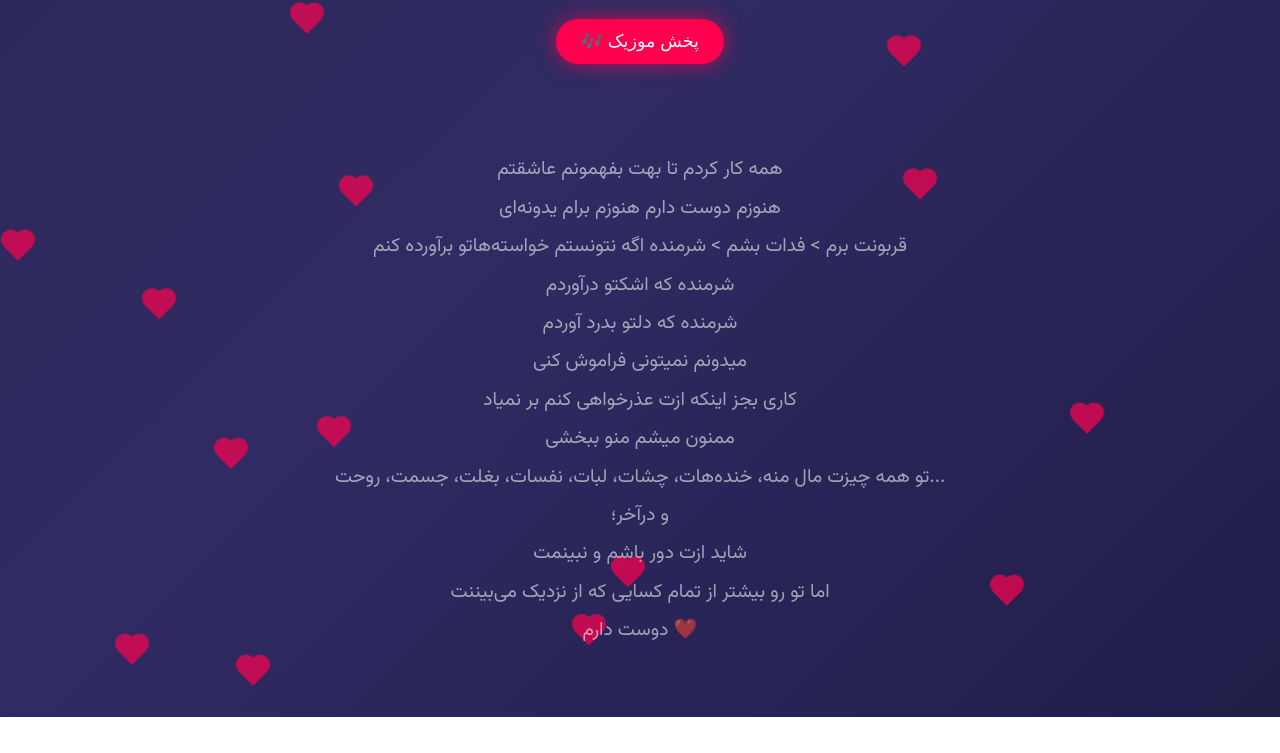
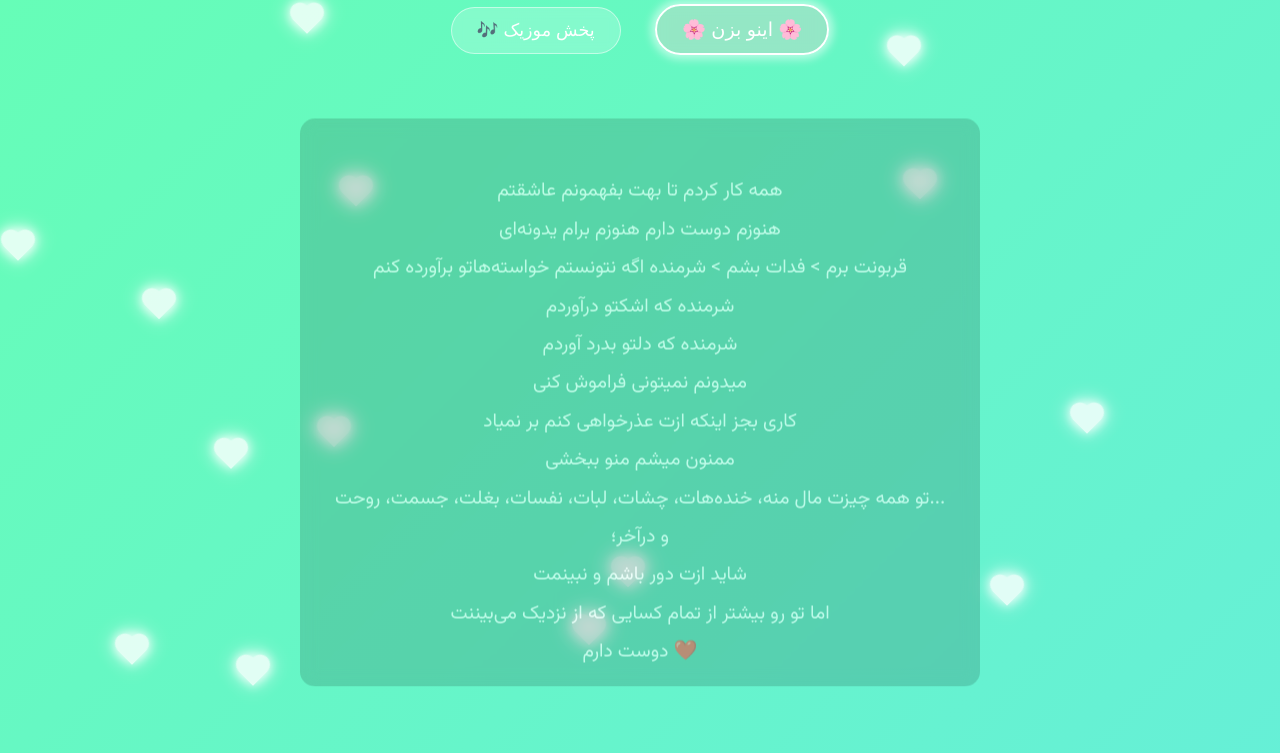
Before and after one commit to Vibermahdi/sahar, a plain HTML site: page index.html in a window 1280 px wide. Shown: the part 86-839 px from the top of the page. Before the commit the page ends 803 px from the top, so only its background shows below. Drawn offline with Linux system fonts and the light colour scheme.

Commit message:
Add files via upload

```diff
--- a/index.html
+++ b/index.html
@@ -11,15 +11,22 @@
     margin: 0;
     padding: 0;
     font-family: 'Vazirmatn', sans-serif;
-    background: linear-gradient(-45deg, #0f0c29, #302b63, #24243e, #000);
-    background-size: 400% 400%;
-    animation: gradientBG 15s ease infinite;
+    background: linear-gradient(135deg,
+      rgba(255, 0, 128, 0.6),
+      rgba(255, 165, 0, 0.6),
+      rgba(255, 255, 0, 0.6),
+      rgba(0, 255, 128, 0.6),
+      rgba(0, 200, 255, 0.6),
+      rgba(128, 0, 255, 0.6),
+      rgba(255, 0, 255, 0.6));
+    background-size: 1400% 1400%;
+    animation: rainbowBG 30s ease infinite;
     color: #fff;
     text-align: center;
     overflow-x: hidden;
   }
 
-  @keyframes gradientBG {
+  @keyframes rainbowBG {
     0% {background-position: 0% 50%;}
     50% {background-position: 100% 50%;}
     100% {background-position: 0% 50%;}
@@ -28,8 +35,8 @@
   h1 {
     font-size: 3rem;
     margin-top: 60px;
-    color: #ff4fa3;
-    text-shadow: 0 0 15px #ff4fa3, 0 0 30px #ff006e;
+    color: #fff;
+    text-shadow: 0 0 15px #fff, 0 0 30px #ff00a2;
     overflow: hidden;
     border-right: .15em solid #fff;
     white-space: nowrap;
@@ -58,6 +65,10 @@
     animation: fadeInUp 3s ease forwards;
     animation-delay: 4s;
     white-space: pre-line;
+    backdrop-filter: blur(8px);
+    background: rgba(0,0,0,0.25);
+    padding: 15px;
+    border-radius: 15px;
   }
 
   @keyframes fadeInUp {
@@ -70,13 +81,15 @@
     opacity: 0;
     animation: fadeIn 3s ease forwards;
     animation-delay: 9s;
-    color: #ffb6f0;
+    color: #fff;
+    text-shadow: 0 0 10px #fff;
   }
 
   @keyframes fadeIn {
     to {opacity: 1;}
   }
 
+  /* قلب‌ها */
   .hearts {
     position: fixed;
     width: 100%;
@@ -90,10 +103,11 @@
     position: absolute;
     width: 20px;
     height: 20px;
-    background: #ff004f;
-    opacity: 0.7;
+    background: #fff;
+    opacity: 0.8;
     transform: rotate(45deg);
     animation: float 6s linear infinite;
+    box-shadow: 0 0 10px #fff, 0 0 20px #fff;
   }
   .heart:before,
   .heart:after {
@@ -101,8 +115,9 @@
     position: absolute;
     width: 20px;
     height: 20px;
-    background: #ff004f;
+    background: #fff;
     border-radius: 50%;
+    box-shadow: 0 0 10px #fff, 0 0 20px #fff;
   }
   .heart:before {
     top: -10px;
@@ -117,30 +132,74 @@
     100% {transform: translateY(-10vh) rotate(45deg);}
   }
 
+  /* دکمه‌ها */
   button {
-    background: #ff004f;
+    background: rgba(255,255,255,0.2);
     color: #fff;
-    border: none;
+    border: 1px solid rgba(255,255,255,0.5);
     padding: 12px 25px;
-    margin-top: 30px;
+    margin: 15px;
     border-radius: 50px;
     font-size: 1.1rem;
     cursor: pointer;
-    box-shadow: 0 0 20px rgba(255,0,79,0.7);
+    backdrop-filter: blur(6px);
     transition: 0.3s;
+    opacity: 0;
+    transform: translateY(40px);
+    animation: fadeInUp 1.5s ease forwards;
   }
   button:hover {
     transform: scale(1.1);
-    box-shadow: 0 0 35px rgba(255,0,79,1);
+    background: rgba(255,255,255,0.35);
+  }
+
+  /* دکمه پالس */
+  .pulse {
+    background: rgba(255, 192, 203, 0.3);
+    border: 2px solid #fff;
+    font-size: 1.2rem;
+    animation: pulse 1.5s infinite, fadeInUp 2s ease forwards;
+    animation-delay: 1s;
+  }
+
+  @keyframes pulse {
+    0% { box-shadow: 0 0 0 0 rgba(255,255,255,0.7); transform: scale(1); }
+    50% { box-shadow: 0 0 20px 10px rgba(255,255,255,0.3); transform: scale(1.08); }
+    100% { box-shadow: 0 0 0 0 rgba(255,255,255,0.7); transform: scale(1); }
   }
 </style>
 </head>
 <body>
 
-<h1>𝑩𝒂𝒓𝒂𝒚𝒆 𝑺𝒂𝒉𝒂𝒓 ❤️</h1>
+<h1>𝑩𝒂𝒓𝒂𝒚𝒆 𝑺𝒂𝒉𝒂𝒓❤️</h1>
+<audio id="music"></audio>
 
-<audio id="music" src="https://dl.rozmusic.com/Music/1404/07/11/Haamim%20-%20Taghsire%20Toe.mp3"></audio>
-<button onclick="document.getElementById('music').play()">🎶 پخش موزیک</button>
+<button onclick="playPlaylist()">🎶 پخش موزیک</button>
+
+<script>
+  const songs = [
+    "https://dl.sevilmusics.com/cdn/music/srvri/Novan%20-%20Mosaken%20[SevilMusic].mp3",
+    "https://goodmusic.musitraf.com/lori/saeed_mohammadi_zolfe_yar.mp3",
+    "https://goodmusic.musitraf.com/lori/mohammadreza-nazari-yadoone-nazeli.mp3"
+  ];
+
+  let current = 0;
+  const player = document.getElementById("music");
+
+  function playPlaylist() {
+    player.src = songs[current];
+    player.play();
+
+    // وقتی آهنگ تموم شد، بره آهنگ بعدی
+    player.onended = () => {
+      current = (current + 1) % songs.length; // برمی‌گرده به اول بعد از آخرین آهنگ
+      player.src = songs[current];
+      player.play();
+    };
+  }
+</script>
+<!-- دکمه پالس‌دار -->
+<button class="pulse" onclick="window.location.href='https://love-uit7.onrender.com'">🌸 اینو بزن 🌸</button>
 
 <div class="message">
 همه کار کردم تا بهت بفهمونم عاشقتم
```
